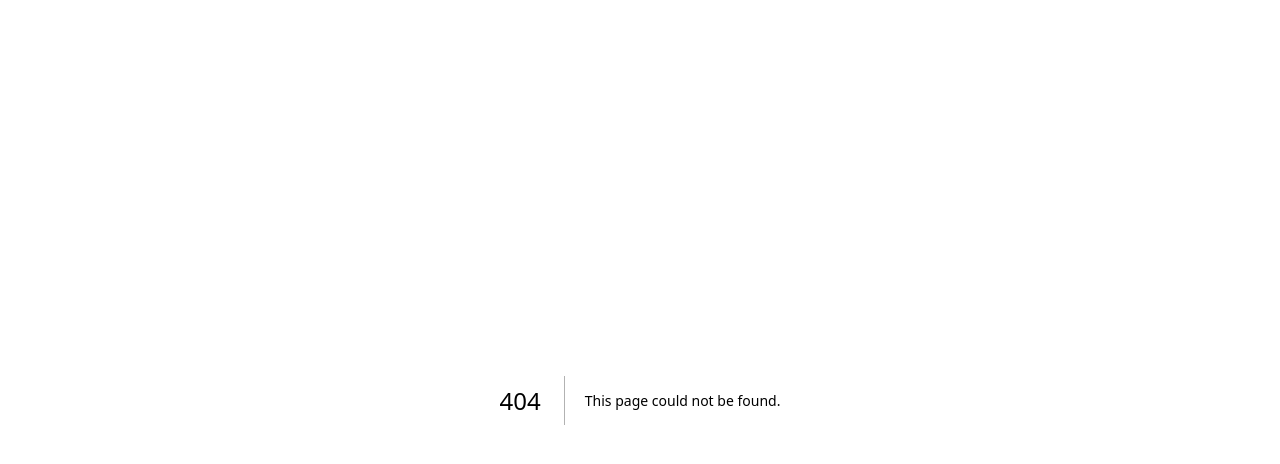
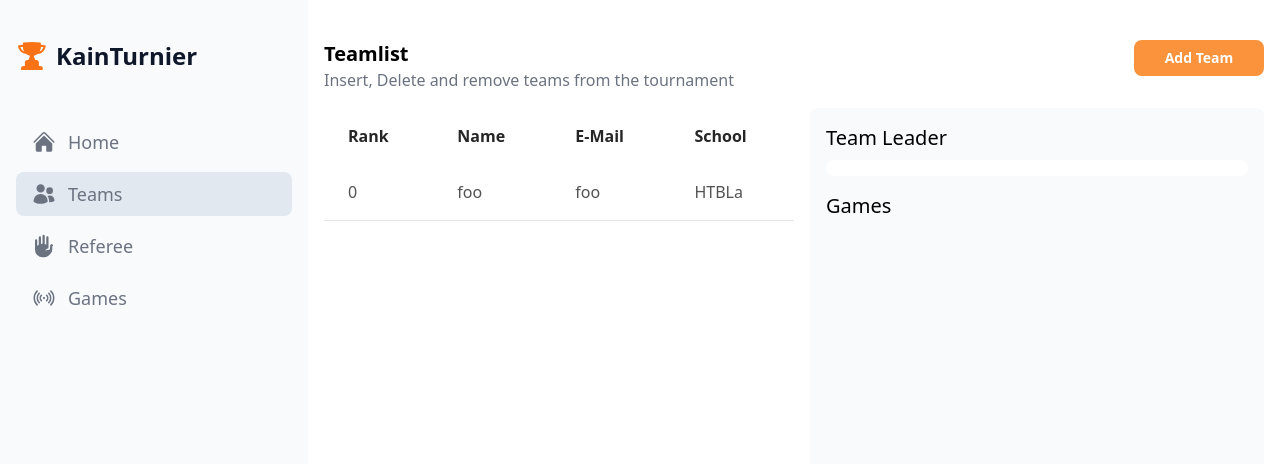
Before and after one commit to Jauki/KainTurnier, a Next.js app: page /teams in a window 1280 px wide. Before the commit this address had no page. Shown: the top 464 px of the page. Built offline with nearby package versions, Linux system fonts and the light colour scheme.

Commit message:
feat: Teams

```diff
--- a/components/SideBar/index.tsx
+++ b/components/SideBar/index.tsx
@@ -1,9 +1,8 @@
-import Image from "next/image"
 import { Item, ItemProperties } from "./Item"
-import {BeakerIcon, HomeIcon, TrophyIcon} from "@heroicons/react/24/solid"
+import {TrophyIcon} from "@heroicons/react/24/solid"
 
 export const SideBar = ({ routeList }: {routeList: ItemProperties[]}) => {
-  return <div className="col-span-2 bg-slate-50 h-screen w-full py-8 px-4">
+  return <div className="col-span-2 row-span-6  bg-slate-50 h-screen w-full py-8 px-4">
     <div className="flex gap-2 py-2 text-2xl font-bold text-slate-900"><TrophyIcon className="w-8 fill-orange-500"></TrophyIcon><span>KainTurnier</span></div>
     <div className="flex flex-col gap-2 mt-10">
     {
--- /dev/null
+++ b/components/common/Modal.tsx
@@ -0,0 +1,15 @@
+
+export interface ModalProperties{
+  handleClose: () => void;
+  children: React.ReactNode;
+}
+
+const Modal = ({ handleClose,  children}: ModalProperties) => {
+  return <div onClick={handleClose} className="bg-black fixed inset-0 z-50 overflow-hidden w-screen h-full flex justify-center items-center top-0 left-0 bg-opacity-20">
+    <div onClick={(e) => e.stopPropagation()} className="w-1/3">
+      {children}
+    </div>
+  </div>
+}
+
+export default Modal;
--- /dev/null
+++ b/components/team/TeamList.tsx
@@ -0,0 +1,38 @@
+
+export interface Team {
+  teamName: string;
+  email: string;
+  school: string;
+  group: {
+    id: number,
+    name: string;
+  };
+  // provide an Link to the person
+  contact: string;
+  pic_url: string;
+}
+
+
+
+export const TeamList = ({ teamList, handleTeam }: {teamList: Team[], handleTeam:  (team: Team) => void }) => {
+  return <>
+  <table className="table-auto h-min max-h-80 overflow-scroll col-span-3">
+    <thead className="min-w-full text-left text-md text-neutral-800 font-light">
+      <tr>
+        <th className="px-6 py-4">Rank   </th>
+        <th className="px-6 py-4">Name   </th>
+        <th className="px-6 py-4">E-Mail </th>
+        <th className="px-6 py-4">School </th>
+      </tr>
+    </thead>
+    <tbody>
+        {teamList.map((team, i) => <tr className="border-b dark:border-neutral-200 text-neutral-600" key={Math.random().toString(23)} onClick={() => handleTeam(team)}>
+        <td className="whitespace-nowrap px-6 py-4 font-medium">{i}</td>
+        <td className="whitespace-nowrap px-6 py-4">{team.teamName}</td>
+        <td className="whitespace-nowrap px-6 py-4">{team.email}</td>
+        <td className="whitespace-nowrap px-6 py-4">{team.school}</td>
+      </tr>)}
+    </tbody>
+    </table>
+    </>
+}
--- /dev/null
+++ b/components/team/TeamModal.tsx
@@ -0,0 +1,24 @@
+import React, { useState } from "react"
+import Modal from "../common/Modal";
+
+
+export const TeamModal = () => {
+  const [open, setOpen] = useState(false);
+
+  const handleClose = () => setOpen(false);
+  const handleOpen = () => setOpen(true);
+
+
+  return <>
+    <button className="w-full rounded-lg hover:bg-orange-300 font-bold py-2 flex justify-center items-center bg-orange-400 text-white text-sm" onClick={() => (open ? handleClose() : handleOpen())}>Add Team</button>
+    <>
+      {open &&
+        <Modal handleClose={handleClose}>
+          <div className="rounded-lg p-8 bg-white">
+            <h2 className="text-lg font-medium">Add Team</h2>
+          </div>
+        </Modal>
+      }
+    </>
+  </>
+}
--- /dev/null
+++ b/components/team/TeamView.tsx
@@ -0,0 +1,19 @@
+
+import { Team } from "./TeamList";
+
+
+const TeamView = ({ team }: {team: Team | null}) => {
+  return <div className="col-span-3 bg-slate-50 rounded-lg h-96 mr-4 p-4">
+      <h2 className="text-xl font-medium">Team Leader</h2>
+      <div className="flex flex-col gap-0 py-2 px-4 rounded-2xl bg-white mt-2">
+        <span className="text-lg font-medium">{team?.teamName}</span>
+        <span className="text-sm">{team?.email}</span>
+      </div>
+      <h2 className="text-xl font-medium mt-4">Games</h2>
+    {
+      // todo: display games
+    }
+    </div>
+}
+
+export default TeamView;
--- /dev/null
+++ b/components/team/TeamWrapper.tsx
@@ -0,0 +1,21 @@
+import { useState } from "react"
+import { Team } from "./TeamList";
+import TeamView from "./TeamView";
+import { TeamList } from "./TeamList";
+
+const TeamWrapper = () => {
+  const [team, setTeam] = useState<Team | null>(null);
+
+  const handleTeam = (team: Team) => {
+    console.log("Update displayed State")
+    // triggers rerender
+    setTeam(team);
+  }
+
+  return <>
+    <TeamList handleTeam={handleTeam}  teamList={[{ teamName: "foo", email: "foo", group: { id: 2, name: "foo"}, school: "HTBLa", contact:"foo!", pic_url: "foo!" }]} />
+    <TeamView team={team} />
+  </>
+}
+
+export default TeamWrapper;
--- /dev/null
+++ b/src/pages/_layout.tsx
@@ -0,0 +1,35 @@
+import { Bars3Icon, ChartBarIcon, Cog8ToothIcon, HandRaisedIcon, HomeIcon, SignalIcon, UsersIcon } from "@heroicons/react/24/solid";
+import { ItemProperties } from "../../components/SideBar/Item";
+import { SideBar } from "../../components/SideBar";
+
+const routeList: ItemProperties[] = [
+  {
+    route: "/",
+    name: "Home",
+    icon: <HomeIcon />,
+  },
+  {
+    route: "/teams",
+    name: "Teams",
+    icon: <UsersIcon />,
+  },
+  {
+    route: "/ref",
+    name: "Referee",
+    icon: <HandRaisedIcon />,
+  },
+  {
+    route: "/games",
+    name: "Games",
+    icon: <SignalIcon />,
+  },
+]
+
+export default function Layout({ children }: {children?: React.ReactNode}) {
+  return (
+    <div className="grid grid-cols-8 gap-4">
+      <SideBar routeList={routeList} />
+      {children!}
+    </div>
+  )
+}
--- a/src/pages/index.tsx
+++ b/src/pages/index.tsx
@@ -1,42 +1,5 @@
-import { Bars3Icon, ChartBarIcon, Cog8ToothIcon, HandRaisedIcon, HomeIcon, SignalIcon, UsersIcon } from "@heroicons/react/24/solid";
-import { SideBar } from "../../components/SideBar";
-import { ItemProperties } from "../../components/SideBar/Item";
 import dynamic from "next/dynamic";
-
-
-const routeList: ItemProperties[] = [
-  {
-    route: "/",
-    name: "Home",
-    icon: <HomeIcon />,
-  },
-  {
-    route: "/teams",
-    name: "Teams",
-    icon: <UsersIcon />,
-  },
-  {
-    route: "/ref",
-    name: "Referee",
-    icon: <HandRaisedIcon />,
-  },
-  {
-    route: "/games",
-    name: "Games",
-    icon: <SignalIcon />,
-  },
-  {
-    route: "/stats",
-    name: "Statistics",
-    icon: <ChartBarIcon />,
-  },
-  {
-    route: "/settings",
-    name: "Settings",
-    icon: <Cog8ToothIcon />,
-  },
-]
-
+import Layout from "./_layout";
 
 const DynamicComponentWithNoSSR = dynamic(
   () => import('../../components/Tournament'),
@@ -46,9 +9,8 @@ const DynamicComponentWithNoSSR = dynamic(
 export default function Home() {
 
   return (
-    <div className="grid grid-cols-12 gap-4 text-2xl">
-      <SideBar routeList={routeList} />
+    <Layout>
       <DynamicComponentWithNoSSR/>
-    </div>
+    </Layout>
   )
 }
--- /dev/null
+++ b/src/pages/teams.tsx
@@ -0,0 +1,20 @@
+import { TeamModal } from "../../components/team/TeamModal";
+import TeamWrapper from "../../components/team/TeamWrapper";
+import Layout from "./_layout"
+
+
+const team = () => {
+  return <Layout>
+    <div className="col-span-5 pt-10">
+      <h2 className="text-xl font-bold">Teamlist</h2>
+      <p className="text-gray-500">Insert, Delete and remove teams from the tournament</p>
+    </div>
+    <div className="pt-10 pr-4">
+      <TeamModal/>
+    </div>
+    <TeamWrapper/>
+
+  </Layout>
+}
+
+export default team;
```
